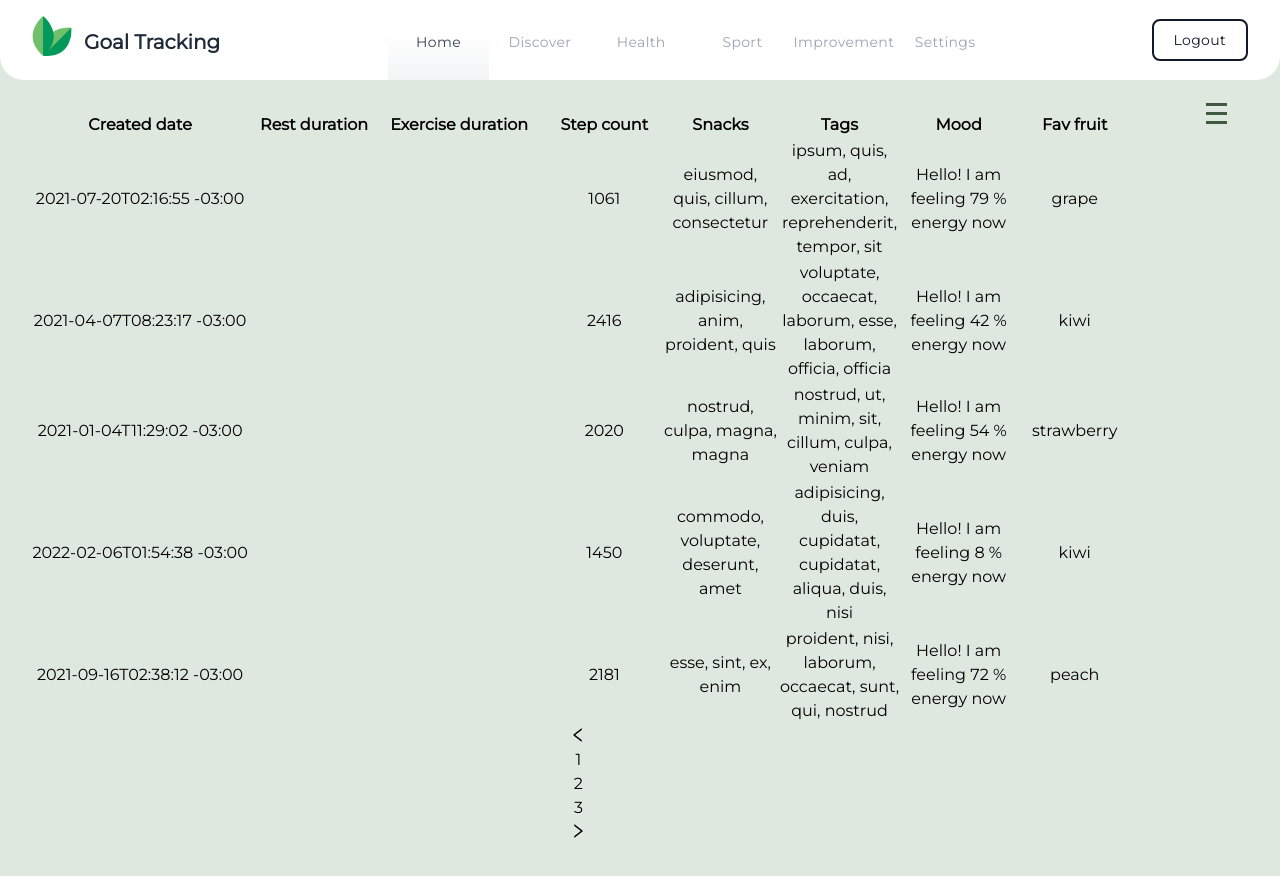
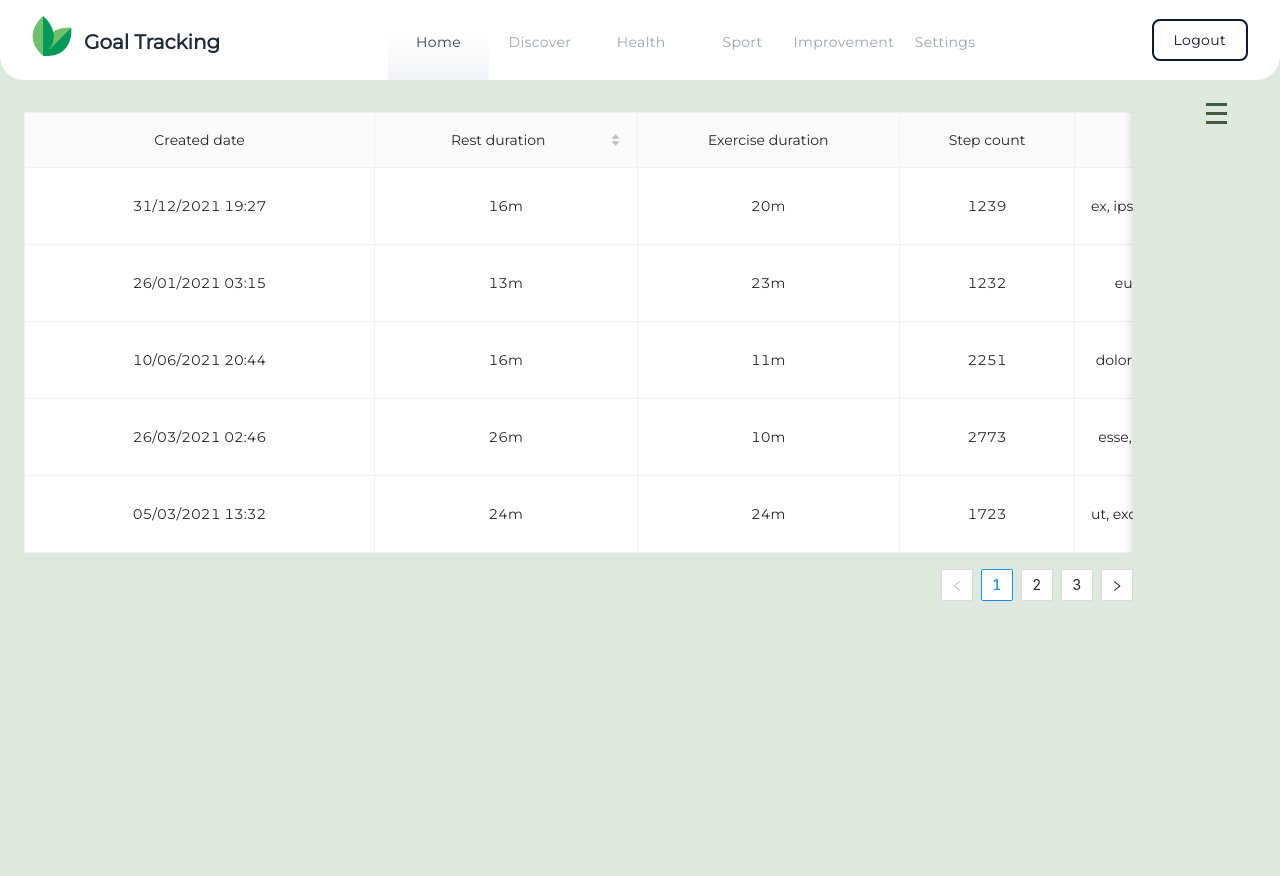
Before and after one commit to ivarlii/GoalTrackingApp, a React (Create React App) app: page /home in a window 1280 px wide. Shown: the top 876 px of the page. After the commit the page ends 800 px from the top, so only its background shows below. Built offline with nearby package versions, Linux system fonts and the light colour scheme; grey boxes are pictures that could not be loaded.

Commit message:
initial login

```diff
--- a/package.json
+++ b/package.json
@@ -3,10 +3,13 @@
   "version": "0.1.0",
   "private": true,
   "dependencies": {
+    "@ant-design/compatible": "1.1.0",
+    "@ant-design/pro-layout": "6.32.3",
     "@testing-library/jest-dom": "^5.16.4",
     "@testing-library/react": "^12.1.4",
     "@testing-library/user-event": "^13.5.0",
-    "antd": "^4.19.5",
+    "antd": "4.18.3",
+    "apexcharts": "3.33.0",
     "axios": "^0.26.1",
     "classnames": "^2.3.1",
     "react": "^18.0.0",
--- a/public/userInfo.json
+++ b/public/userInfo.json
@@ -1,314 +1,235 @@
 [
   {
-    "_id": "62534eb90ec5da14ed6fdcbf",
+    "_id": "6253c5e7da14734c29350002",
     "index": 0,
-    "guid": "b7d1eb8b-b937-4e18-a2c5-a2623e06b38e",
-    "dateCreated": "2021-07-20T02:16:55 -03:00",
-    "restDuration": 12,
+    "guid": "6d3638ef-1378-42e5-b595-05be55d2a79e",
+    "dateCreated": "2021-12-31T19:27:08",
+    "restDuration": 16,
+    "exerciseDuration": 20,
+    "stepCount": 1239,
+    "snackList": ["ex", "ipsum", "eiusmod", "laborum"],
+    "tags": ["elit", "culpa", "esse", "amet", "ea", "occaecat", "nostrud"],
+    "moodDesc": "Hello! I am feeling 96 % energy now",
+    "favoriteFruit": "kiwi"
+  },
+  {
+    "_id": "6253c5e768c67b45aed57891",
+    "index": 1,
+    "guid": "c2c37ed1-b58d-4b52-9176-d0116f8d5be2",
+    "dateCreated": "2021-01-26T03:15:11",
+    "restDuration": 13,
+    "exerciseDuration": 23,
+    "stepCount": 1232,
+    "snackList": ["eu", "sit", "irure", "nisi"],
+    "tags": [
+      "eiusmod",
+      "in",
+      "enim",
+      "consectetur",
+      "cillum",
+      "voluptate",
+      "laboris"
+    ],
+    "moodDesc": "Hello! I am feeling 94 % energy now",
+    "favoriteFruit": "apple"
+  },
+  {
+    "_id": "6253c5e7b3b288680c002588",
+    "index": 2,
+    "guid": "cb30b231-436d-441d-8b70-01411e440973",
+    "dateCreated": "2021-06-10T20:44:58",
+    "restDuration": 16,
+    "exerciseDuration": 11,
+    "stepCount": 2251,
+    "snackList": ["dolor", "officia", "quis", "est"],
+    "tags": ["ipsum", "amet", "anim", "id", "nulla", "sunt", "sit"],
+    "moodDesc": "Hello! I am feeling 6 % energy now",
+    "favoriteFruit": "strawberry"
+  },
+  {
+    "_id": "6253c5e78302b603e04bf99b",
+    "index": 3,
+    "guid": "b2f42bfe-9d95-4e09-a61b-1535d966eaaa",
+    "dateCreated": "2021-03-26T02:46:32",
+    "restDuration": 26,
     "exerciseDuration": 10,
-    "stepCount": 1061,
-    "snackList": [
-      "eiusmod",
-      "quis",
-      "cillum",
-      "consectetur"
+    "stepCount": 2773,
+    "snackList": ["esse", "nisi", "qui", "minim"],
+    "tags": ["irure", "id", "ipsum", "duis", "Lorem", "ex", "minim"],
+    "moodDesc": "Hello! I am feeling 16 % energy now",
+    "favoriteFruit": "banana"
+  },
+  {
+    "_id": "6253c5e73f46e6fee16a84bd",
+    "index": 4,
+    "guid": "44881d59-9a0b-4cf4-82d9-7d2ce85d5334",
+    "dateCreated": "2021-03-05T13:32:39",
+    "restDuration": 24,
+    "exerciseDuration": 24,
+    "stepCount": 1723,
+    "snackList": ["ut", "excepteur", "tempor", "mollit"],
+    "tags": ["minim", "ea", "minim", "culpa", "in", "ut", "do"],
+    "moodDesc": "Hello! I am feeling 62 % energy now",
+    "favoriteFruit": "peach"
+  },
+  {
+    "_id": "6253c5e71b9ac7be674a251d",
+    "index": 5,
+    "guid": "b1c5066c-1bce-4de8-9236-c0f52026ce1e",
+    "dateCreated": "2021-03-22T19:35:01",
+    "restDuration": 11,
+    "exerciseDuration": 12,
+    "stepCount": 1806,
+    "snackList": ["nostrud", "nulla", "mollit", "excepteur"],
+    "tags": [
+      "amet",
+      "laboris",
+      "laboris",
+      "proident",
+      "qui",
+      "consectetur",
+      "deserunt"
     ],
-    "tags": [
-      "ipsum",
-      "quis",
-      "ad",
-      "exercitation",
-      "reprehenderit",
-      "tempor",
-      "sit"
-    ],
-    "moodDesc": "Hello! I am feeling 79 % energy now",
+    "moodDesc": "Hello! I am feeling 7 % energy now",
     "favoriteFruit": "grape"
   },
   {
-    "_id": "62534eb91c11af4082b8ac9a",
-    "index": 1,
-    "guid": "7b225585-5865-4a39-a65b-5e92e58a3cbd",
-    "dateCreated": "2021-04-07T08:23:17 -03:00",
-    "restDuration": 16,
-    "exerciseDuration": 26,
-    "stepCount": 2416,
-    "snackList": [
-      "adipisicing",
-      "anim",
-      "proident",
-      "quis"
-    ],
-    "tags": [
-      "voluptate",
-      "occaecat",
-      "laborum",
-      "esse",
-      "laborum",
-      "officia",
-      "officia"
-    ],
-    "moodDesc": "Hello! I am feeling 42 % energy now",
-    "favoriteFruit": "kiwi"
-  },
-  {
-    "_id": "62534eb97bd1b0755852bfa5",
-    "index": 2,
-    "guid": "948eaf4a-2c17-4ec8-bb64-815dae669a15",
-    "dateCreated": "2021-01-04T11:29:02 -03:00",
-    "restDuration": 29,
+    "_id": "6253c5e7b4aeee0582510377",
+    "index": 6,
+    "guid": "49dd21e7-f239-44e4-a37a-77a874aeede4",
+    "dateCreated": "2022-04-08T01:54:45",
+    "restDuration": 24,
     "exerciseDuration": 19,
-    "stepCount": 2020,
-    "snackList": [
-      "nostrud",
-      "culpa",
-      "magna",
-      "magna"
-    ],
+    "stepCount": 2815,
+    "snackList": ["est", "elit", "consequat", "eiusmod"],
     "tags": [
       "nostrud",
-      "ut",
-      "minim",
-      "sit",
-      "cillum",
+      "id",
+      "tempor",
+      "elit",
       "culpa",
-      "veniam"
+      "consectetur",
+      "adipisicing"
     ],
-    "moodDesc": "Hello! I am feeling 54 % energy now",
-    "favoriteFruit": "strawberry"
-  },
-  {
-    "_id": "62534eb98806cc05c2e6252b",
-    "index": 3,
-    "guid": "d19421bf-0da4-42cf-896e-30f1f408f742",
-    "dateCreated": "2022-02-06T01:54:38 -03:00",
-    "restDuration": 29,
-    "exerciseDuration": 17,
-    "stepCount": 1450,
-    "snackList": [
-      "commodo",
-      "voluptate",
-      "deserunt",
-      "amet"
-    ],
-    "tags": [
-      "adipisicing",
-      "duis",
-      "cupidatat",
-      "cupidatat",
-      "aliqua",
-      "duis",
-      "nisi"
-    ],
-    "moodDesc": "Hello! I am feeling 8 % energy now",
-    "favoriteFruit": "kiwi"
-  },
-  {
-    "_id": "62534eb930fbadb10a880b3b",
-    "index": 4,
-    "guid": "e26722dd-4047-4986-a815-81d02a986757",
-    "dateCreated": "2021-09-16T02:38:12 -03:00",
-    "restDuration": 23,
-    "exerciseDuration": 17,
-    "stepCount": 2181,
-    "snackList": [
-      "esse",
-      "sint",
-      "ex",
-      "enim"
-    ],
-    "tags": [
-      "proident",
-      "nisi",
-      "laborum",
-      "occaecat",
-      "sunt",
-      "qui",
-      "nostrud"
-    ],
-    "moodDesc": "Hello! I am feeling 72 % energy now",
+    "moodDesc": "Hello! I am feeling 43 % energy now",
     "favoriteFruit": "peach"
   },
   {
-    "_id": "62534eb9e8e54c17c7575375",
-    "index": 5,
-    "guid": "b46a86d4-d0a7-48dd-b021-fd0befb644b3",
-    "dateCreated": "2021-08-05T05:51:17 -03:00",
-    "restDuration": 16,
-    "exerciseDuration": 26,
-    "stepCount": 1701,
-    "snackList": [
-      "cupidatat",
-      "incididunt",
-      "labore",
-      "deserunt"
+    "_id": "6253c5e730cb60aee2a9539b",
+    "index": 7,
+    "guid": "1a890ee3-d49a-46b2-9777-eb599a15d6a4",
+    "dateCreated": "2021-07-09T02:44:18",
+    "restDuration": 27,
+    "exerciseDuration": 10,
+    "stepCount": 2069,
+    "snackList": ["veniam", "et", "ut", "tempor"],
+    "tags": [
+      "fugiat",
+      "qui",
+      "reprehenderit",
+      "consequat",
+      "aliqua",
+      "dolor",
+      "ipsum"
     ],
-    "tags": [
-      "velit",
-      "irure",
-      "enim",
-      "proident",
-      "incididunt",
-      "pariatur",
-      "do"
-    ],
-    "moodDesc": "Hello! I am feeling 87 % energy now",
-    "favoriteFruit": "strawberry"
+    "moodDesc": "Hello! I am feeling 92 % energy now",
+    "favoriteFruit": "grape"
   },
   {
-    "_id": "62534eb96d099f50b20996a6",
-    "index": 6,
-    "guid": "b82bc6ca-7b18-4e79-a95d-dc19a8275eae",
-    "dateCreated": "2021-06-21T11:29:56 -03:00",
-    "restDuration": 11,
-    "exerciseDuration": 22,
-    "stepCount": 1995,
-    "snackList": [
-      "esse",
-      "proident",
-      "commodo",
-      "velit"
+    "_id": "6253c5e75ef5df60c4582590",
+    "index": 8,
+    "guid": "836a72b2-ab1e-48be-8581-bd26bbf39e95",
+    "dateCreated": "2021-06-03T20:36:45",
+    "restDuration": 19,
+    "exerciseDuration": 14,
+    "stepCount": 1240,
+    "snackList": ["nulla", "cillum", "anim", "eiusmod"],
+    "tags": [
+      "elit",
+      "occaecat",
+      "sit",
+      "adipisicing",
+      "fugiat",
+      "ullamco",
+      "occaecat"
     ],
-    "tags": [
-      "sint",
-      "laboris",
-      "ea",
-      "sit",
-      "dolor",
-      "sit",
-      "et"
-    ],
-    "moodDesc": "Hello! I am feeling 82 % energy now",
-    "favoriteFruit": "strawberry"
-  },
-  {
-    "_id": "62534eb9b5b4a0f884983ed3",
-    "index": 7,
-    "guid": "10cdb9c9-9e3c-4112-8c5c-32dccd983e50",
-    "dateCreated": "2021-12-18T04:35:06 -03:00",
-    "restDuration": 17,
-    "exerciseDuration": 30,
-    "stepCount": 2853,
-    "snackList": [
-      "duis",
-      "exercitation",
-      "ipsum",
-      "velit"
-    ],
-    "tags": [
-      "aliquip",
-      "et",
-      "ut",
-      "quis",
-      "eu",
-      "dolor",
-      "qui"
-    ],
-    "moodDesc": "Hello! I am feeling 100 % energy now",
+    "moodDesc": "Hello! I am feeling 42 % energy now",
     "favoriteFruit": "apple"
   },
   {
-    "_id": "62534eb9c0c4784a3398eddb",
-    "index": 8,
-    "guid": "1713bcb6-d132-4e1c-a58d-c656ca2932ab",
-    "dateCreated": "2021-07-30T01:13:24 -03:00",
-    "restDuration": 26,
-    "exerciseDuration": 26,
-    "stepCount": 1321,
-    "snackList": [
-      "ea",
-      "id",
-      "nisi",
-      "anim"
-    ],
-    "tags": [
-      "aliquip",
-      "excepteur",
-      "magna",
-      "culpa",
-      "ex",
-      "sint",
-      "nulla"
-    ],
-    "moodDesc": "Hello! I am feeling 62 % energy now",
-    "favoriteFruit": "kiwi"
+    "_id": "6253c5e71ad30415f7cc061a",
+    "index": 9,
+    "guid": "5bd93942-0796-435b-8301-1cad2db2303d",
+    "dateCreated": "2021-11-09T12:26:12",
+    "restDuration": 25,
+    "exerciseDuration": 11,
+    "stepCount": 2880,
+    "snackList": ["voluptate", "commodo", "labore", "veniam"],
+    "tags": ["duis", "enim", "enim", "nisi", "veniam", "pariatur", "dolore"],
+    "moodDesc": "Hello! I am feeling 97 % energy now",
+    "favoriteFruit": "banana"
   },
   {
-    "_id": "62534eb97536cadbadc4adfd",
-    "index": 9,
-    "guid": "f784bd32-45ad-4ead-af63-e59f34849ec9",
-    "dateCreated": "2021-09-27T03:37:09 -03:00",
-    "restDuration": 26,
-    "exerciseDuration": 23,
-    "stepCount": 2591,
-    "snackList": [
-      "magna",
-      "elit",
-      "id",
-      "nostrud"
+    "_id": "6253c5e704b0fba8bd6ff395",
+    "index": 10,
+    "guid": "5213be53-bcbb-4038-8245-da2483297647",
+    "dateCreated": "2021-11-26T08:21:32",
+    "restDuration": 20,
+    "exerciseDuration": 13,
+    "stepCount": 1339,
+    "snackList": ["cillum", "culpa", "quis", "sint"],
+    "tags": [
+      "ad",
+      "aliquip",
+      "consectetur",
+      "occaecat",
+      "qui",
+      "anim",
+      "consectetur"
     ],
-    "tags": [
-      "culpa",
-      "reprehenderit",
-      "qui",
-      "occaecat",
-      "consectetur",
-      "in",
-      "incididunt"
-    ],
-    "moodDesc": "Hello! I am feeling 54 % energy now",
-    "favoriteFruit": "kiwi"
+    "moodDesc": "Hello! I am feeling 24 % energy now",
+    "favoriteFruit": "apple"
   },
   {
-    "_id": "62534eb9a04800941f216e0e",
-    "index": 10,
-    "guid": "b5b51a29-f683-4707-9840-fdb1333ce971",
-    "dateCreated": "2021-11-16T06:12:43 -03:00",
-    "restDuration": 16,
-    "exerciseDuration": 12,
-    "stepCount": 2350,
-    "snackList": [
-      "labore",
-      "veniam",
-      "do",
-      "laborum"
+    "_id": "6253c5e774661dda3d18a647",
+    "index": 11,
+    "guid": "ca3dad3d-b80a-4500-8158-0c995d5a95a2",
+    "dateCreated": "2022-03-06T23:58:49",
+    "restDuration": 13,
+    "exerciseDuration": 16,
+    "stepCount": 2288,
+    "snackList": ["Lorem", "incididunt", "velit", "ullamco"],
+    "tags": [
+      "eiusmod",
+      "commodo",
+      "consequat",
+      "proident",
+      "pariatur",
+      "anim",
+      "irure"
     ],
-    "tags": [
-      "sunt",
-      "eiusmod",
-      "eiusmod",
-      "eiusmod",
-      "tempor",
-      "occaecat",
-      "sit"
-    ],
-    "moodDesc": "Hello! I am feeling 33 % energy now",
-    "favoriteFruit": "peach"
+    "moodDesc": "Hello! I am feeling 31 % energy now",
+    "favoriteFruit": "grape"
   },
   {
-    "_id": "62534eb96c9c7c6b50184cc8",
-    "index": 11,
-    "guid": "cacd1148-5451-4be0-a91a-cd5b7646a295",
-    "dateCreated": "2021-06-01T12:26:05 -03:00",
-    "restDuration": 20,
-    "exerciseDuration": 14,
-    "stepCount": 2155,
-    "snackList": [
+    "_id": "6253c5e79f919af40a65fda1",
+    "index": 12,
+    "guid": "1c2678ed-57eb-41ea-9bf1-8a3ae2d45160",
+    "dateCreated": "2021-07-25T16:00:36",
+    "restDuration": 10,
+    "exerciseDuration": 16,
+    "stepCount": 2271,
+    "snackList": ["nulla", "quis", "ipsum", "pariatur"],
+    "tags": [
+      "consectetur",
+      "labore",
       "proident",
-      "sint",
-      "eu",
-      "officia"
+      "dolore",
+      "tempor",
+      "anim",
+      "consectetur"
     ],
-    "tags": [
-      "nulla",
-      "nulla",
-      "sunt",
-      "duis",
-      "elit",
-      "elit",
-      "do"
-    ],
-    "moodDesc": "Hello! I am feeling 35 % energy now",
-    "favoriteFruit": "apple"
+    "moodDesc": "Hello! I am feeling 12 % energy now",
+    "favoriteFruit": "strawberry"
   }
 ]
--- a/src/App.js
+++ b/src/App.js
@@ -1,5 +1,5 @@
 import "./App.css";
-import {BrowserRouter as Router, Route, Switch} from "react-router-dom";
+import { BrowserRouter as Router, Route, Switch } from "react-router-dom";
 import LoginComponent from "./components/login";
 import RegisterComponent from "./components/register";
 import HomeComponent from "./components/pages/home";
@@ -17,34 +17,34 @@ function App() {
       <header className="App-header">
         <Router>
           <Route path="/" exact={true}>
-                        <LoginComponent/>
+            <LoginComponent />
           </Route>
           <div>
-                        <NavigationComponent/>
-                        <div className="flex-col items-center justify-center min-h-screen py-2">
-                            <SideBarComponent/>
-                            <div className="p-6 m-auto h-full">
+            <NavigationComponent />
+            <div className="flex-col items-center justify-center py-2">
+              <SideBarComponent />
+              <div className="p-6 m-auto h-4/5">
                 <Switch>
                   <Route path="/register">
-                                        <RegisterComponent/>
+                    <RegisterComponent />
                   </Route>
                   <Route path="/home">
-                                        <HomeComponent/>
+                    <HomeComponent />
                   </Route>
                   <Route path="/health">
-                                        <HealthComponent/>
+                    <HealthComponent />
                   </Route>
                   <Route path="/sport">
-                                        <SportComponent/>
+                    <SportComponent />
                   </Route>
                   <Route path="/discover">
-                                        <DiscoverComponent/>
+                    <DiscoverComponent />
                   </Route>
                   <Route path="/improvement">
-                                        <ImprovementComponent/>
+                    <ImprovementComponent />
                   </Route>
                   <Route path="/settings">
-                                        <UserSettingsComponent/>
+                    <UserSettingsComponent />
                   </Route>
                 </Switch>
               </div>
--- a/src/components/pages/home/index.jsx
+++ b/src/components/pages/home/index.jsx
@@ -1,6 +1,8 @@
-import {notification, Table} from "antd";
+import {notification, Table, Tooltip} from "antd";
 import {useEffect, useState} from "react";
 import axios from "axios";
+import {dateFormatterWithTime} from "../../utils/DateFormatUtil";
+import "./style/HomeComponent.css";
 
 const HomeComponent = () => {
     const [data, setData] = useState([]);
@@ -9,49 +11,81 @@ const HomeComponent = () => {
             dataIndex: "dateCreated",
             title: "Created date",
             width: "20%",
+            align: "center",
+            render: (text) => {
+                return text ? dateFormatterWithTime(text) : "";
+            },
         },
         {
-            dataIndex: "restTime",
+            dataIndex: "restDuration",
             title: "Rest duration",
-            width: "10%",
+            width: "15%",
+            align: "center",
+            sorter: (a, b) => a - b,
+            render: (text) => `${text}m`,
         },
         {
-            dataIndex: "exerciseTime",
+            dataIndex: "exerciseDuration",
             title: "Exercise duration",
             width: "15%",
+            align: "center",
+            render: (text) => `${text}m`,
         },
         {
             dataIndex: "stepCount",
             title: "Step count",
             width: "10%",
+            align: "center",
         },
         {
             dataIndex: "snackList",
             title: "Snacks",
-            width: "10%",
-            render: (text, record) => {
-                return text ? text.join(", ") : "";
+            width: 200,
+            align: "center",
+            onCell: () => {
+                return {
+                    style: {
+                        whiteSpace: "nowrap",
+                        maxWidth: 200,
+                    },
+                };
+            },
+            render: (text) => {
+                const joinedText = text ? text.join(", ") : "";
+                return <Tooltip title={joinedText}>{joinedText.substring(0, 60) + "..."}</Tooltip>;
             }
         },
         {
             dataIndex: "tags",
             title: "Tags",
-            width: "10%",
-            render: (text, record) => {
-                return text ? text.join(", ") : "";
+            width: 200,
+            align: "center",
+            onCell: () => {
+                return {
+                    style: {
+                        whiteSpace: "nowrap",
+                        maxWidth: 200,
+                    },
+                };
+            },
+            render: (text) => {
+                const joinedText = text ? text.join(", ") : "";
+                return <Tooltip title={joinedText}>{joinedText}</Tooltip>;
             }
         },
         {
             dataIndex: "moodDesc",
             title: "Mood",
             width: "10%",
+            align: "center",
         },
         {
             dataIndex: "favoriteFruit",
             title: "Fav fruit",
             width: "10%",
+            align: "center",
         },
-    ]
+    ];
 
     useEffect(() => {
         getUserTimeData();
@@ -63,33 +97,33 @@ const HomeComponent = () => {
             .then((res) => {
                 setData(res.data);
             })
-            .catch((err) => {
+            .catch(() => {
                 openNotification();
             });
     };
 
     const openNotification = () => {
         notification.error({
-            message: 'Error!',
-            description:
-                'Error occurred while getting user data',
+            message: "Error!",
+            description: "Error occurred while getting user data",
             onClick: () => {
-                console.log('Notification Clicked!');
+                console.log("Notification Clicked!");
             },
         });
     };
 
     return (
-        <div>
-            <Table className=""
+        <div id="custom_table">
+            <Table
+                class="min-w-full"
                 rowKey="_id"
                 dataSource={data}
                 columns={columns}
-                   style={{width: "90%"}}
                 bordered={true}
                 pagination={{
-                       pageSize: 5
+                    pageSize: 5,
                 }}
+                scroll={{x: 1800, y: 600}}
             />
         </div>
     );
--- /dev/null
+++ b/src/components/pages/home/style/HomeComponent.css
@@ -0,0 +1,3 @@
+#custom_table {
+  width: 90%;
+}
--- /dev/null
+++ b/src/components/utils/DateFormatUtil.js
@@ -0,0 +1,19 @@
+export var dateFormatter = function (cell) {
+  if (typeof cell !== "object") {
+    cell = new Date(cell);
+    return `${("0" + cell.getDate()).slice(-2)}/${(
+      "0" +
+      (cell.getMonth() + 1)
+    ).slice(-2)}/${cell.getFullYear()}`;
+  } else return null;
+};
+
+export var dateFormatterWithTime = function (cell) {
+  if (typeof cell !== "object") {
+    cell = new Date(cell);
+    return `${("0" + cell.getDate()).slice(-2)}/${(
+      "0" +
+      (cell.getMonth() + 1)
+    ).slice(-2)}/${cell.getFullYear()} ${cell.toTimeString().substring(0, 5)}`;
+  } else return null;
+};
--- a/src/index.css
+++ b/src/index.css
@@ -1,3 +1,5 @@
+@import "~antd/dist/antd.css";
+
 @tailwind base;
 @tailwind components;
 @tailwind utilities;
```
Also changed, not shown: 1 other file (tests, documents, lock files or other folders). Lines whose indentation alone changed are shown as unchanged.
